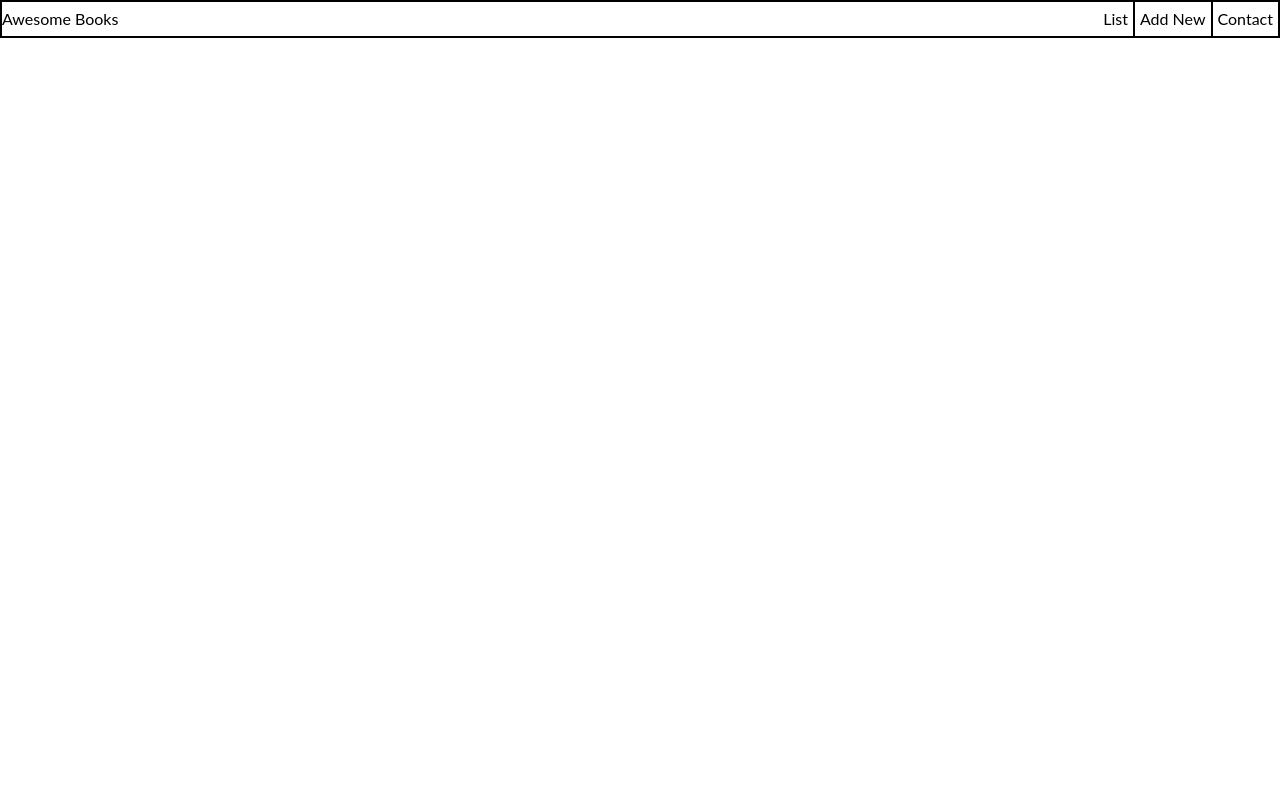
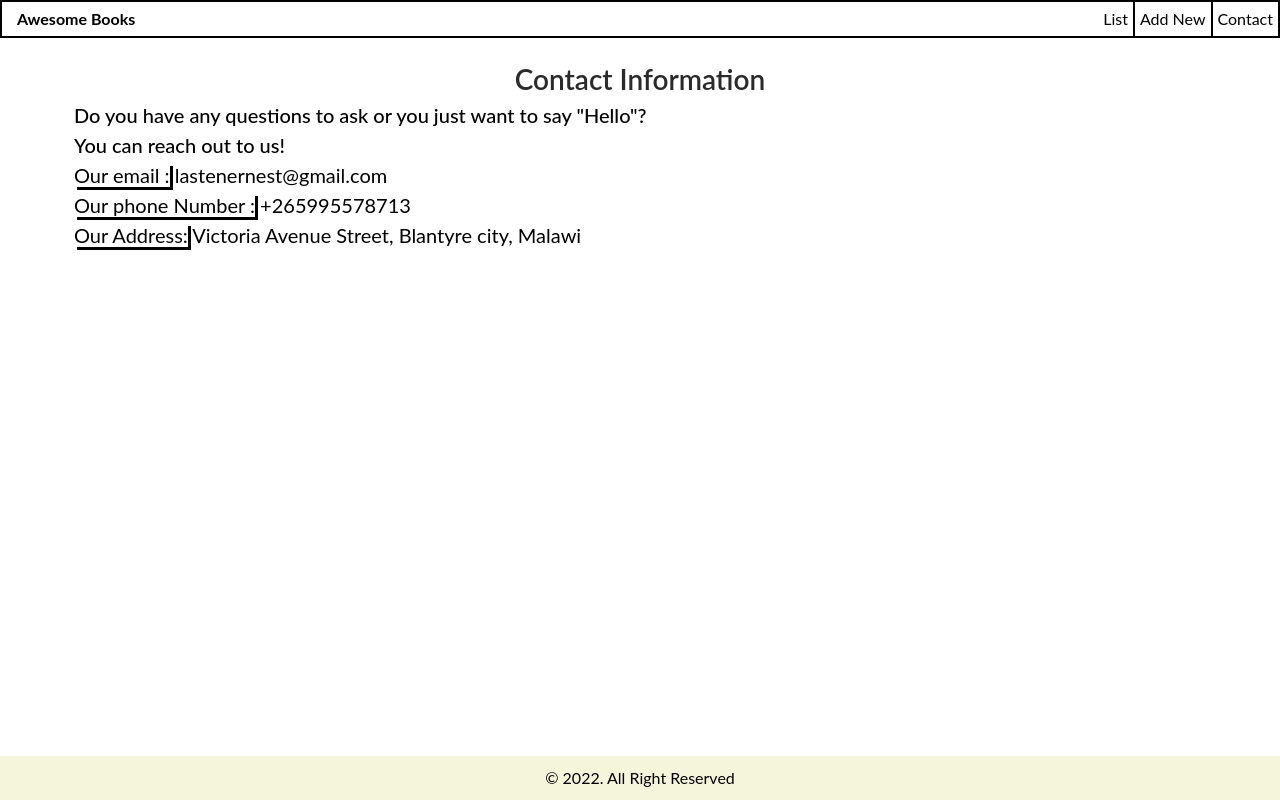
Before and after one commit to Lasten-Ernest/AwesomeBooks-V1, a website: page index.html in a window 1280 px wide. Both pictures are taken after a click on the item "Contact". Drawn offline with Linux system fonts and the light colour scheme.

Commit message:
Add css for navigation to awesome website

```diff
--- a/index.html
+++ b/index.html
@@ -20,6 +20,10 @@
             <li><a href="#" class="nav-link contactInfo">Contact</a></li>
           </ul>
         </nav>
+        <div class="timeDisplay">
+          <div class="date"></div>
+          <div class="time"></div>
+        </div>
       </header>
 
       <section class="book-display" id="book-display">
@@ -35,13 +39,29 @@
           <span></span>
           <form id="form" class="form-div">
             <p class="warning"></p>
-            <input class="inputField title" type="text" name="title" id="title" placeholder="Title"/>
-            <input class="inputField author" type="text" name="author" id="author"placeholder="Author" />
+            <input class="inputField title" type="text" name="title" id="title" placeholder="Title" />
+            <input class="inputField author" type="text" name="author" id="author" placeholder="Author" />
             <button id="submit" class="btn submit-btn" type="submit">Add Book</button>
           </form>
         </div>
       </section>
 
+      <section class="contact" id="contact">
+        <h2>Contact Information</h2>
+        <p>
+          Do you have any questions to ask or you just want to say "Hello"? <br />
+          You can reach out to us!
+        </p>
+        <ul class="contact-info">
+          <li><span>Our email :</span> lastenernest@gmail.com</li>
+          <li><span>Our phone Number :</span> +265995578713</li>
+          <li><span> Our Address:</span> Victoria Avenue Street, Blantyre city, Malawi</li>
+        </ul>
+      </section>
+
+      <footer>
+        <p>&copy; 2022. All Right Reserved</p>
+      </footer>
     </div>
     <script src="./js/index.js"></script>
   </body>
--- a/styles.css
+++ b/styles.css
@@ -39,6 +39,13 @@ a {
   justify-content: space-between;
   align-items: center;
   border: 2px solid #000;
+}
+
+.logo a {
+  font-weight: bold;
+  color: #000;
+  margin-left: 15px;
+  cursor: pointer;
 }
 
 .book-list li {
@@ -115,6 +122,10 @@ a {
   display: none;
 }
 
+#contact {
+  display: none;
+}
+
 .app-title {
   text-align: center;
   padding-top: 50px;
@@ -127,6 +138,48 @@ a {
 
 .book-list {
   border: 2px solid #000;
+}
+
+.contact {
+  flex-direction: column;
+  align-items: center;
+  margin: 90px auto;
+  padding: 10px;
+  gap: 20px;
+  margin-top: 10px;
+}
+
+.contact li {
+  font-size: 20px;
+  font-weight: 400;
+  list-style-type: none;
+}
+
+.contact h2 {
+  text-align: center;
+  color: #2a2a2a;
+  font-size: 28px;
+  font-weight: 600;
+}
+
+.contact p {
+  font-size: 20px;
+  font-weight: 500;
+}
+
+.contact-info span {
+  box-shadow: 3px 3px;
+  font-size: 20px;
+}
+
+footer {
+  text-align: center;
+  position: fixed;
+  bottom: 0;
+  left: 0;
+  width: 100vw;
+  background-color: beige;
+  padding: 10px 0;
 }
 
 .nav-container ul li {
@@ -150,3 +203,7 @@ a {
   padding: 5px;
   border-right: 0;
 }
+
+.timeDisplay {
+  float: right;
+}
```
